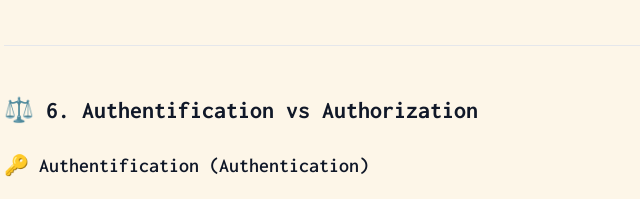
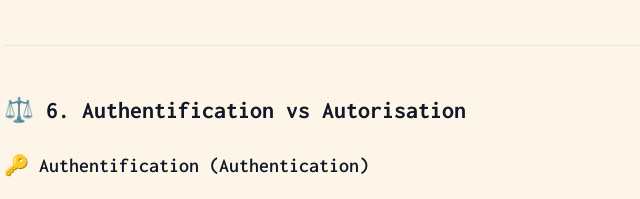
Before and after one commit to maximeconceicao/temple-of-reflection, an Astro site: page /temple-of-reflection/tech/technology-watch/auth/jwt in a window 1280 px wide. Shown: the part 3273-3472 px from the top of the page, 252-892 px from the left. Built offline with nearby package versions, Linux system fonts and the light colour scheme; Astro itself is replaced by a stand-in of ours.

```diff
--- a/src/content/tech/technology-watch/auth/jwt.md
+++ b/src/content/tech/technology-watch/auth/jwt.md
@@ -90,7 +90,7 @@ xxxxx.yyyyy.zzzzz
 6. ✅ Accès autorisé si tout est conforme
 
 ---
-## ⚖️ 6. Authentification vs Authorization
+## ⚖️ 6. Authentification vs Autorisation
 
 ### 🔑 Authentification (Authentication)
 
```
